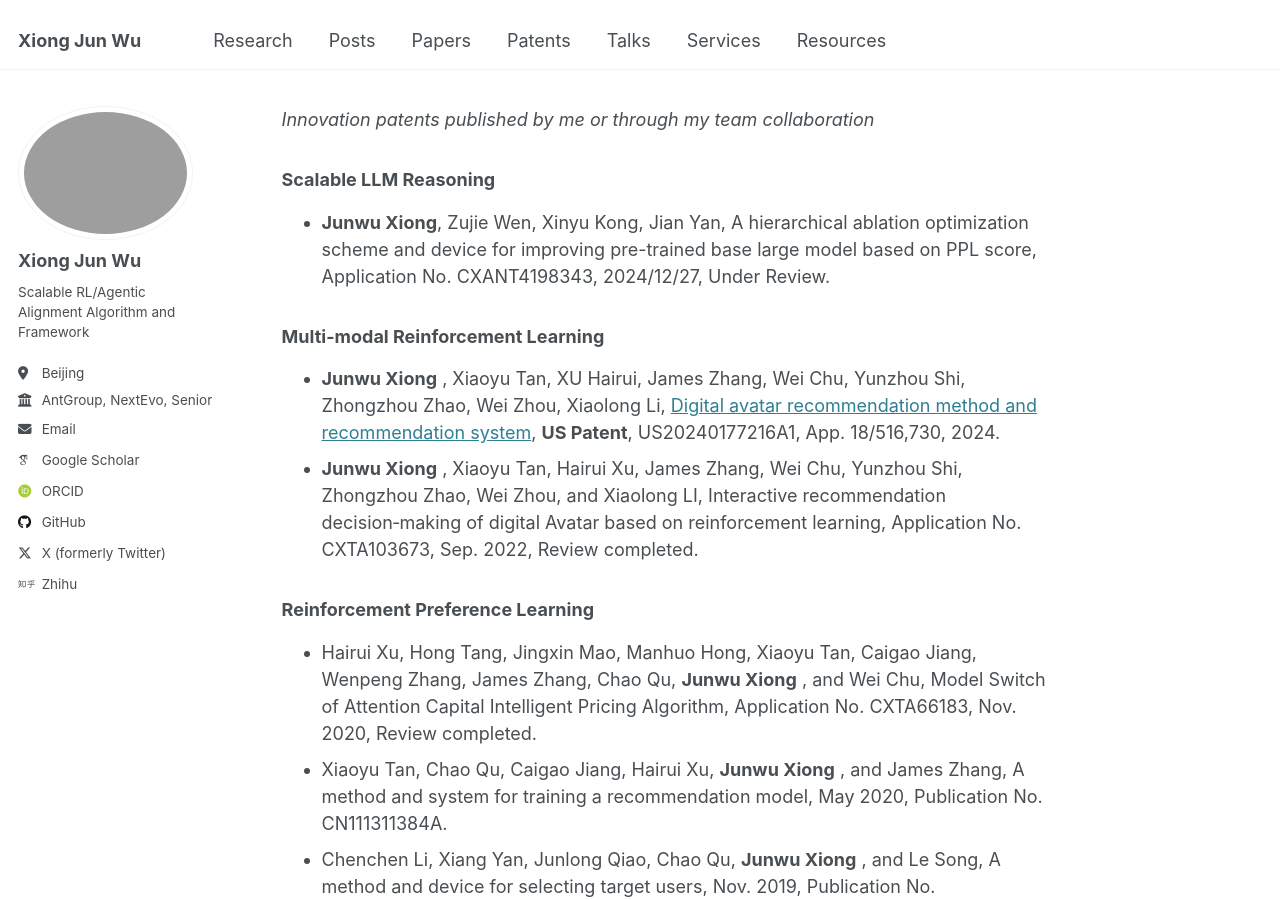
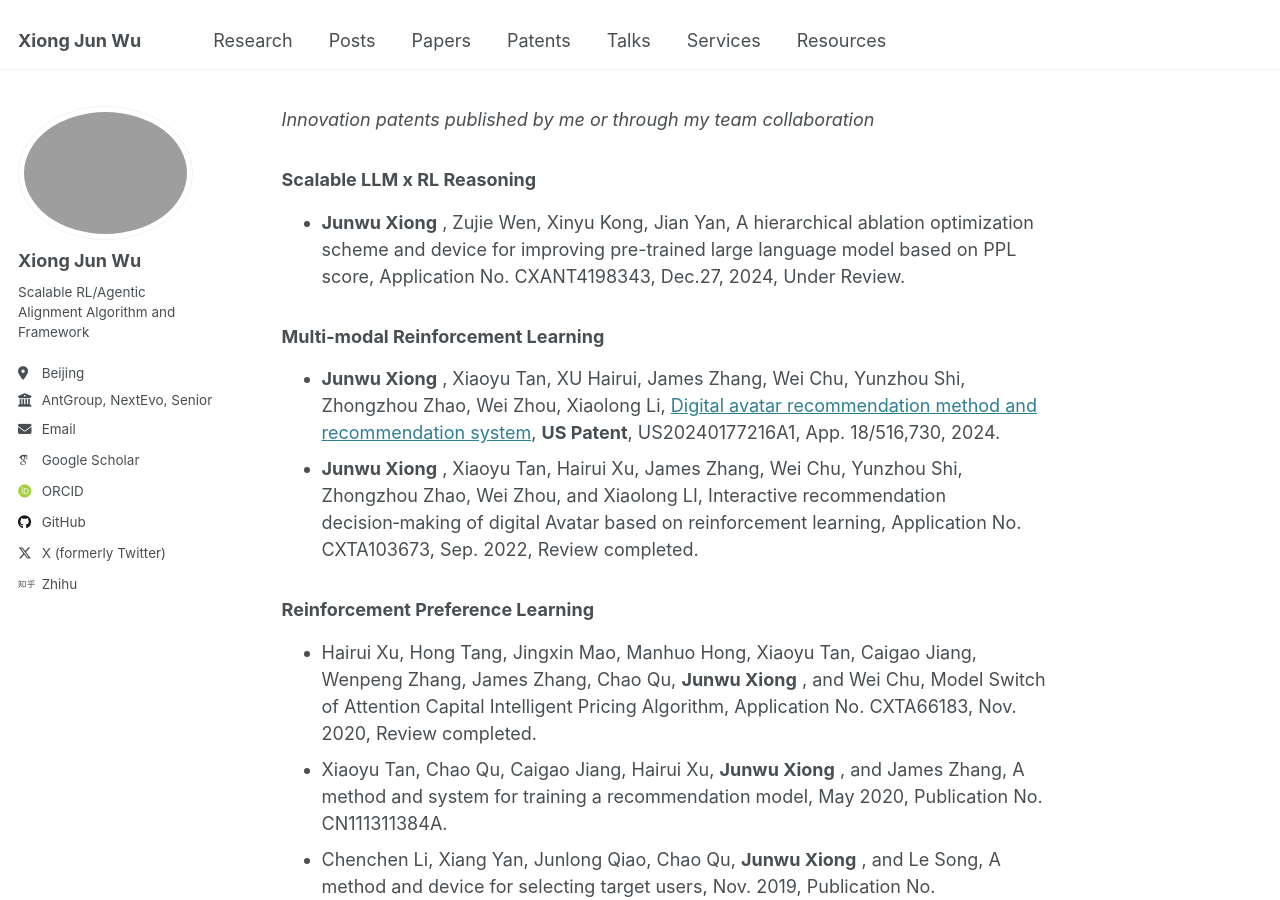
Before and after one commit to junwuxgi/junwuxgi.github.io, a Jekyll site: the page built from patents.md, in a window 1280 px wide and 900 px high. Built offline with Jekyll 4.4.1, drawn with Linux system fonts in a browser that asks for light colours; some web fonts are replaced; our own code applies the rules of GitHub Pages for plain Markdown files.

```diff
--- a/patents.md
+++ b/patents.md
@@ -1,8 +1,8 @@
 *Innovation patents published by me or through my team collaboration*
 
-### **Scalable LLM Reasoning**
+### **Scalable LLM x RL Reasoning**
 
-- **Junwu Xiong**, Zujie Wen, Xinyu Kong, Jian Yan, A hierarchical ablation optimization scheme and device for improving pre-trained base large model based on PPL score, Application No. CXANT4198343, 2024/12/27, Under Review.
+* **Junwu Xiong** , Zujie Wen, Xinyu Kong, Jian Yan, A hierarchical ablation optimization scheme and device for improving pre-trained large language model based on PPL score, Application No. CXANT4198343, Dec.27, 2024, Under Review.
 
 ### **Multi-modal Reinforcement Learning**
 
```
